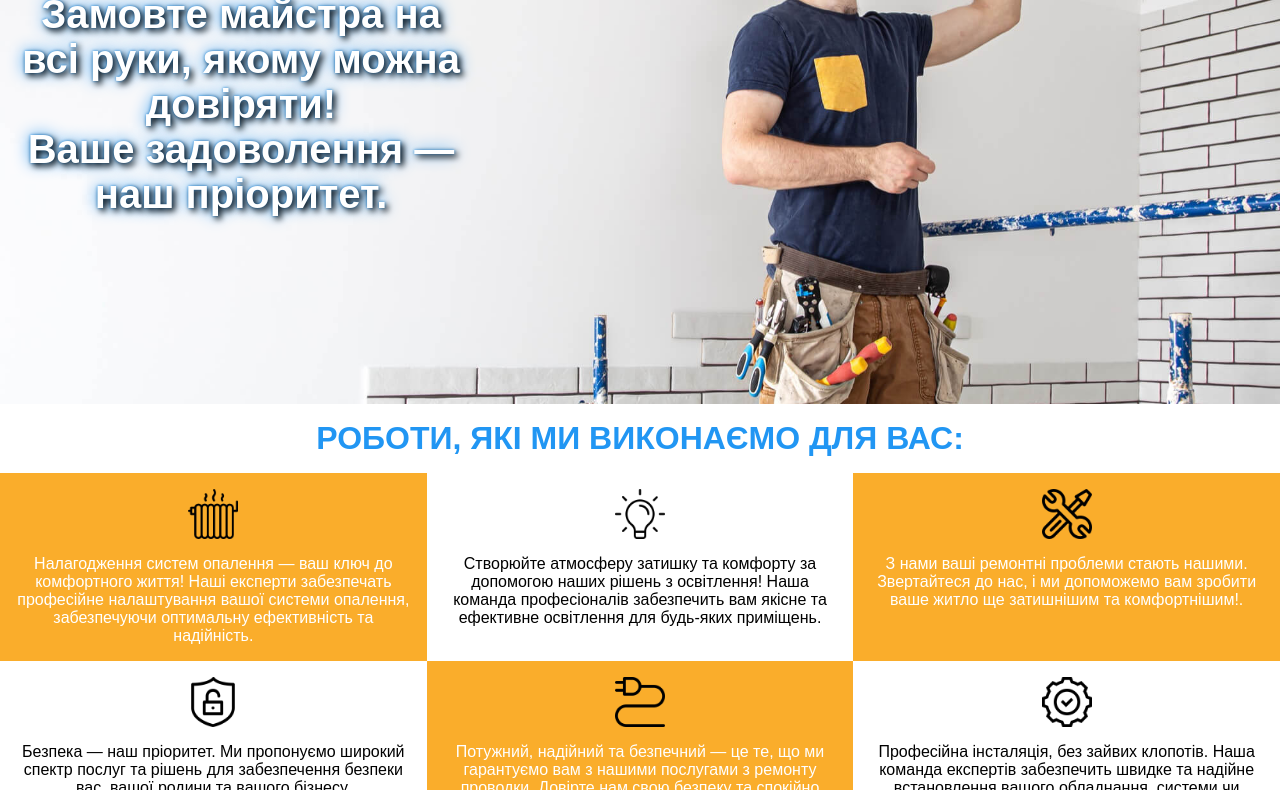
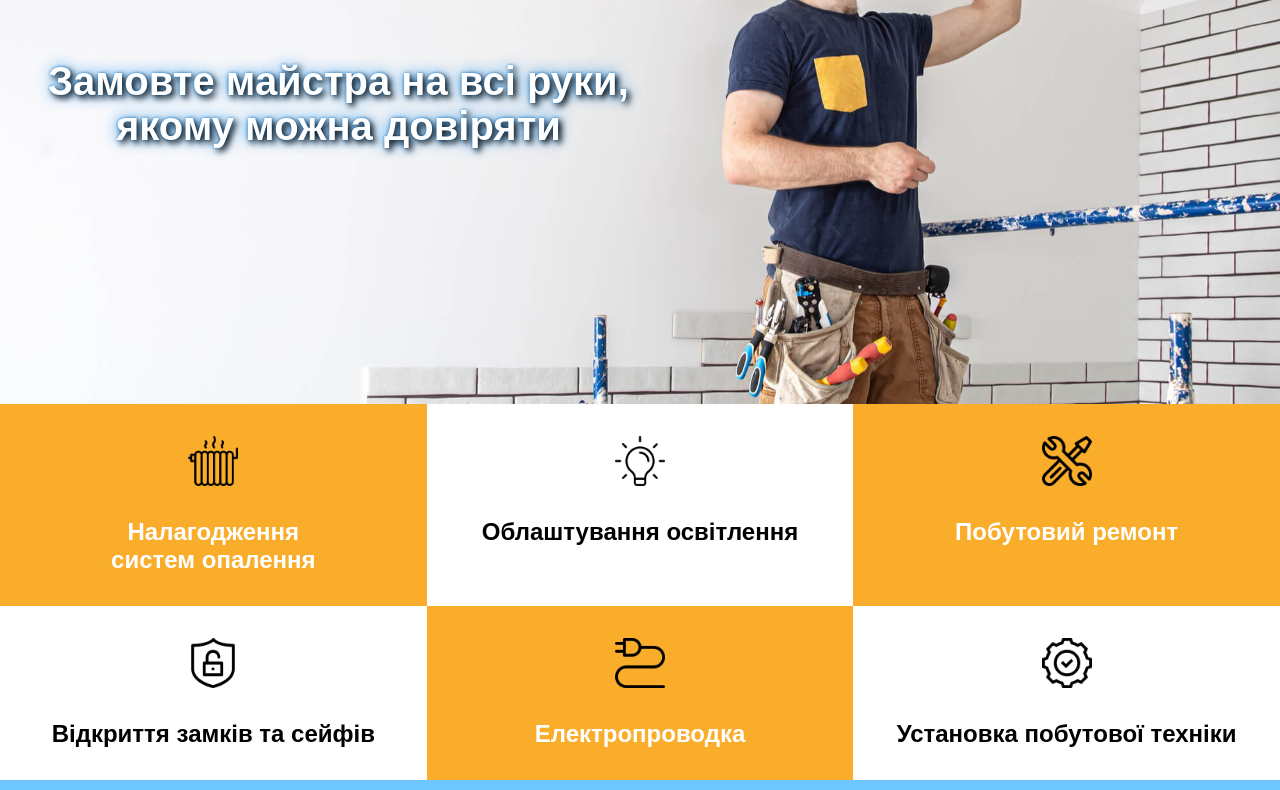
Before and after one commit to Miranna472/plumber, a website: page index.html in a window 1280 px wide. Shown: the part 459-1249 px from the top of the page. Drawn offline with Linux system fonts and the light colour scheme.

Commit message:
text has been refined

```diff
--- a/index.html
+++ b/index.html
@@ -36,43 +36,34 @@
     <main>
         <div class="hero-section">
             <h3 class="motto">
-              Замовте майстра на всі руки, якому можна довіряти!<br>
-              Ваше задоволення &mdash; наш пріоритет.</h3>
+                Замовте майстра на всі руки,<br>
+                якому можна довіряти
+            </h3>
          </div>
-        <h1 class="main-title">Роботи, які ми виконаємо для вас:</h1>
         <div class="cards-container">
             <div class="card">
                 <img class="icon" src="./img/heating.png" alt="heating">
-                <h3 class="title">Налагодження систем опалення &mdash; ваш ключ до комфортного життя! Наші
-                    експерти забезпечать професійне налаштування вашої системи опалення, забезпечуючи оптимальну
-                    ефективність та надійність.</h3>
+                <h2 class="title">Налагодження систем опалення</h2>
             </div>
             <div class="card">
                 <img class="icon" src="./img/lighting.png" alt="lighting">
-                <h3 class="title">Створюйте атмосферу затишку та комфорту за допомогою наших рішень з
-                    освітлення! Наша команда професіоналів забезпечить вам якісне та ефективне освітлення для
-                    будь-яких приміщень.</h3>
+                <h2 class="title">Облаштування освітлення</h2>
             </div>
             <div class="card">
                 <img class="icon" src="./img/repair.png" alt="repair">
-                <h3 class="title"> З нами ваші ремонтні проблеми стають нашими. Звертайтеся до нас, і ми
-                    допоможемо вам зробити ваше житло ще затишнішим та комфортнішим!.</h3>
+                <h2 class="title">Побутовий ремонт</h2>
             </div>
             <div class="card">
                 <img class="icon" src="./img/safety.png" alt="safety">
-                <h3 class="title">Безпека &mdash; наш пріоритет. Ми пропонуємо широкий спектр послуг та рішень
-                    для забезпечення безпеки вас, вашої родини та вашого бізнесу. </h3>
+                <h2 class="title">Відкриття замків та сейфів</h2>
             </div>
             <div class="card">
                 <img class="icon" src="./img/wiring.png" alt="wiring">
-                <h3 class="title">Потужний, надійний та безпечний &mdash; це те, що ми гарантуємо вам з нашими
-                    послугами з ремонту проводки. Довірте нам свою безпеку та спокійно насолоджуйтеся життям без
-                    обмежень!".</h3>
+                <h2 class="title">Електропроводка</h2>
             </div>
             <div class="card">
                 <img class="icon" src="./img/installation.png" alt="installation">
-                <h3 class="title">Професійна інсталяція, без зайвих клопотів. Наша команда експертів
-                    забезпечить швидке та надійне встановлення вашого обладнання, системи чи пристроїв.</h3>
+                <h2 class="title">Установка побутової техніки</h2>
             </div>
         </div>
     </main>
--- a/style.scss
+++ b/style.scss
@@ -107,19 +107,21 @@ main {
     flex-grow: 1;
 
     .hero-section {
-        padding: $default-offset;
         background-image: url("./img/man.jpg");
         background-position: center;
         background-size: cover;
         display: flex;
         align-items: center;
+        padding: $default-offset;
         height: 300px;
 
         @media (min-width: $screen-md) {
+            padding: $default-offset * 2;
             height: 400px;
         }
 
         @media (min-width: $screen-lg) {
+            padding: $default-offset * 3;
             height: 600px;
         }
     }
@@ -132,34 +134,17 @@ main {
             0 0 3px $primary;
         color: $light;
         font-size: 1rem;
-        max-width: 200px;
 
         @media (min-width: $screen-sm) {
             font-size: 1.5rem;
-            max-width: 400px;
         }
 
         @media (min-width: $screen-md) {
             font-size: 2rem;
-            max-width: 450px;
         }
 
         @media (min-width: $screen-lg) {
             font-size: 2.5rem;
-        }
-    }
-
-    .main-title {
-        color: $primary;
-        text-align: center;
-        text-wrap: balance;
-        text-transform: uppercase;
-        margin-bottom: $default-offset;
-        margin-top: $default-offset;
-        font-size: 1rem;
-
-        @media (min-width: $screen-xs) {
-            font-size: 2rem;
         }
     }
 
@@ -177,8 +162,8 @@ main {
         display: flex;
         flex-direction: column;
         align-items: center;
-        padding: $default-offset;
-        gap: $default-offset;
+        padding: $default-offset * 2;
+        gap: $default-offset * 2;
         background-color: $light;
         color: $dark;
 
@@ -221,12 +206,12 @@ main {
 
         .title {
             text-align: center;
-            font-weight: 400;
+            text-wrap: balance;
             margin: 0;
-            font-size: 0.8rem;
+            font-size: 1rem;
 
             @media (min-width: $screen-xs) {
-                font-size: 1rem;
+                font-size: 1.5rem;
             }
         }
     }
```
Also changed, not shown: style.css, 1 other file.
